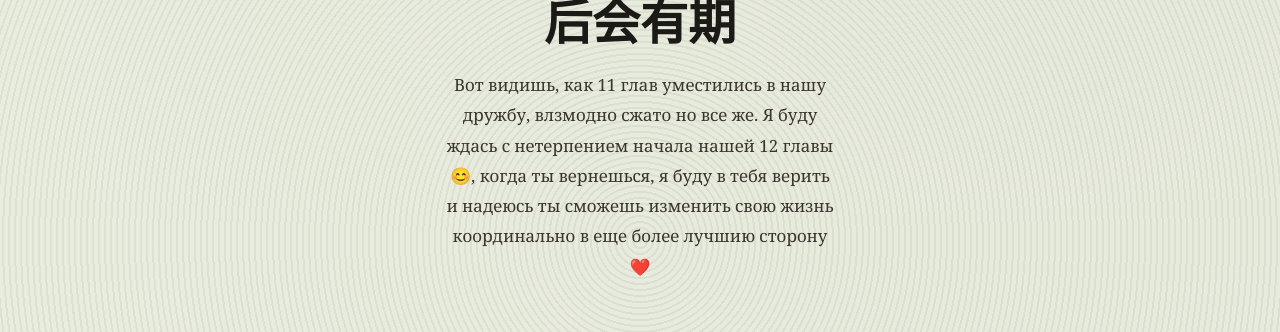
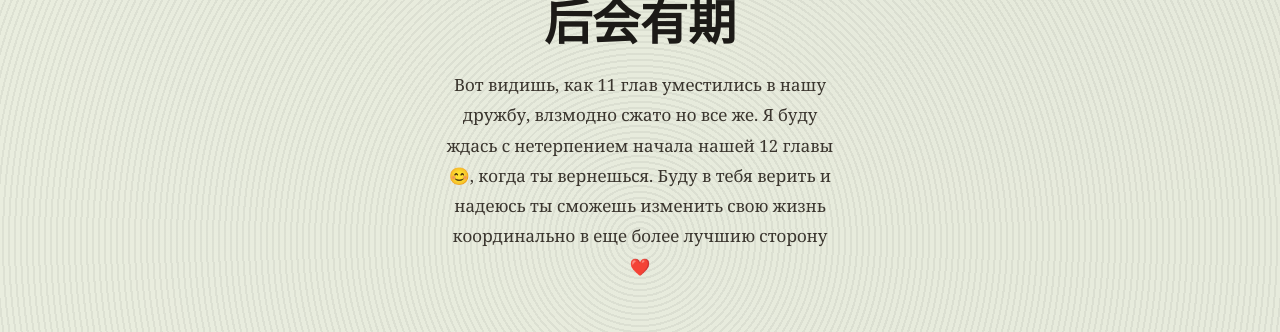
Before and after one commit to kriksibkcom66-droid/for_KIrill, a plain HTML site: page index.html in a window 1280 px wide. Shown: the part 6831-7163 px from the top of the page. Drawn offline with Linux system fonts and the light colour scheme.

Commit message:
Update index.html

```diff
--- a/index.html
+++ b/index.html
@@ -579,7 +579,7 @@ body{
     <!-- ================= FINALE ================= -->
     <section class="finale">
       <h2 class="jp">后会有期</h2>
-      <p>Вот видишь, как 11 глав уместились в нашу дружбу, влзмодно сжато но все же. Я буду ждась с нетерпением начала нашей 12 главы 😊, когда ты вернешься, я буду в тебя верить и надеюсь ты сможешь изменить свою жизнь координально в еще более лучшию сторону ❤️</p>
+      <p>Вот видишь, как 11 глав уместились в нашу дружбу, влзмодно сжато но все же. Я буду ждась с нетерпением начала нашей 12 главы 😊, когда ты вернешься. Буду в тебя верить и надеюсь ты сможешь изменить свою жизнь координально в еще более лучшию сторону ❤️</p>
       <div class="stamp-row">
         <div class="hanko jp" style="font-size:1.1rem; width:70px; height:70px;">一路<br>平安</div>
       </div>
```
